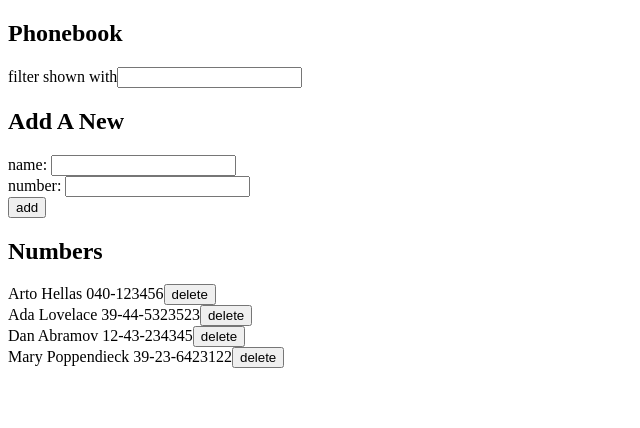
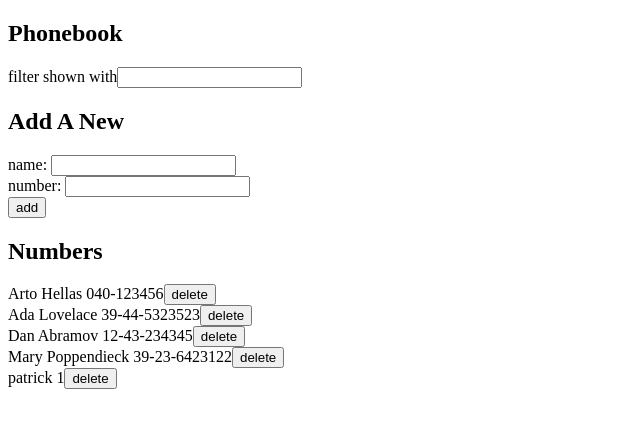
Before and after one commit to patrickrooney09/fsoex2.6-2.10, a React (Vite) app: page / in a window 1280 px wide. Shown: the top 428 px of the page, without its empty margins (0-640 px from the left). Built offline with nearby package versions, Linux system fonts and the light colour scheme; data requests are answered from the project's data file.

Commit message:
exercise 2.15 complete

```diff
--- a/db.json
+++ b/db.json
@@ -23,6 +23,17 @@
       "number": "39-23-6423122",
       "display": "on",
       "id": 4
+    },
+    {
+      "name": "patrick",
+      "number": "1",
+      "display": "on",
+      "id": 5
+    },
+    {
+      "name": "patrick rooney",
+      "number": "12",
+      "id": 6
     }
   ]
 }
--- a/src/PersonForm.jsx
+++ b/src/PersonForm.jsx
@@ -33,7 +33,19 @@ function PersonForm(props) {
     };
 
     if (duplicateCheck(persons, newName) !== false) {
-      alert(`${newName} is already added to phonebook`);
+      // alert(`${newName} is already added to phonebook`);
+      if (
+        window.confirm(
+          `${newName} is already in the phonebook, replace the old number with a new one?`
+        )
+      ) {
+        const personToChange = persons.filter((currentPerson) => {
+          if (currentPerson.name === newName) {
+            return currentPerson;
+          }
+        });
+        personService.updateNumber(personToChange[0].id, newPerson);
+      }
     } else {
       personService.create(newPerson).then((response) => {
         setPersons(persons.concat(response.data));
--- a/src/services/persons.js
+++ b/src/services/persons.js
@@ -22,4 +22,19 @@ const removeNumber = (id) => {
     });
 };
 
-export default { getAll, create, removeNumber };
+const updateNumber = (id, person) => {
+  return axios
+    .put(`${baseUrl}/${id}`, {
+      name: person.name,
+      number: person.number,
+      // Other properties to be updated on the server
+    })
+    .then((response) => {
+      console.log("Updated user:", response.data);
+    })
+    .catch((error) => {
+      console.error("Error updating user:", error);
+    });
+};
+
+export default { getAll, create, removeNumber, updateNumber };
```
